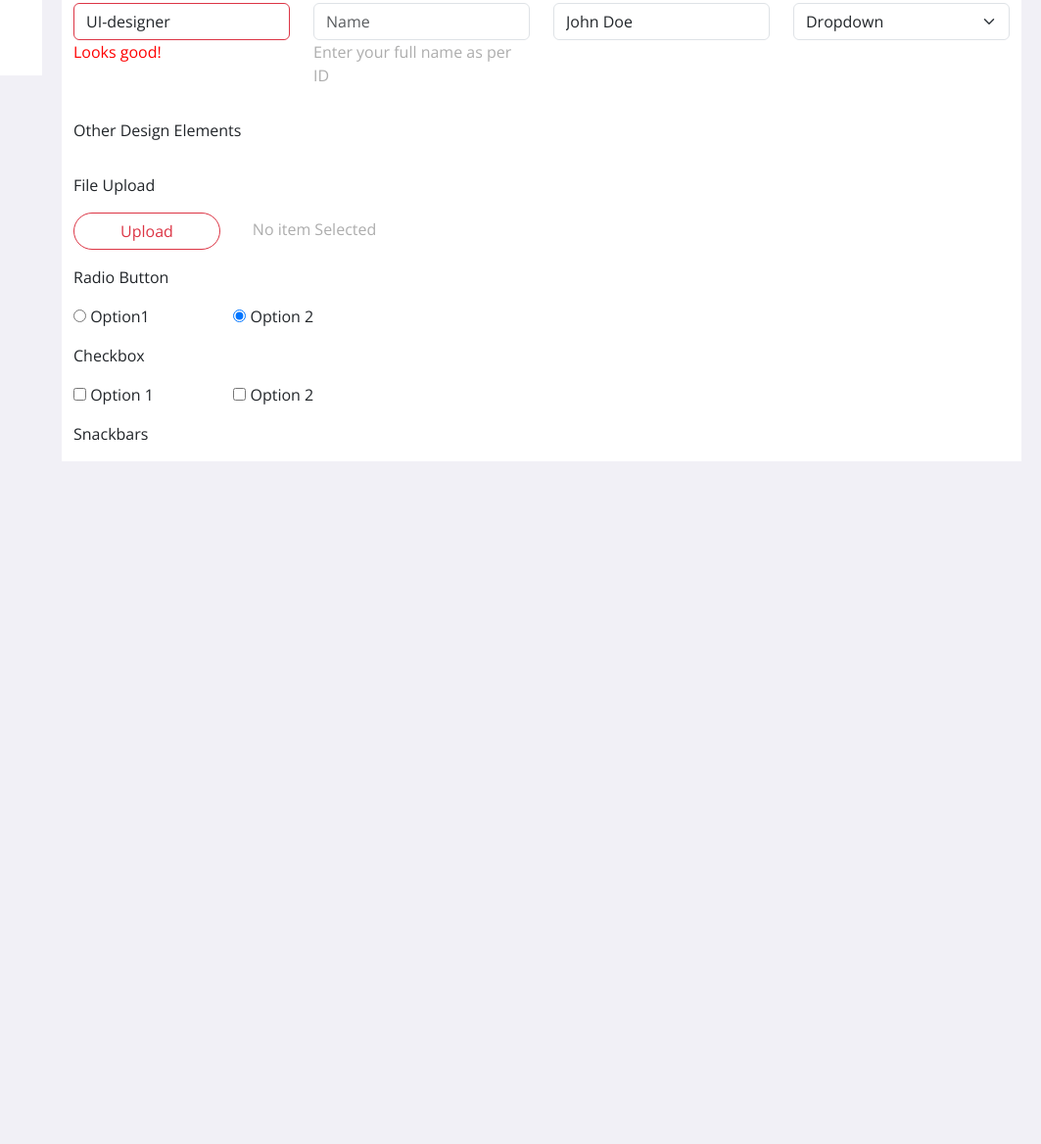
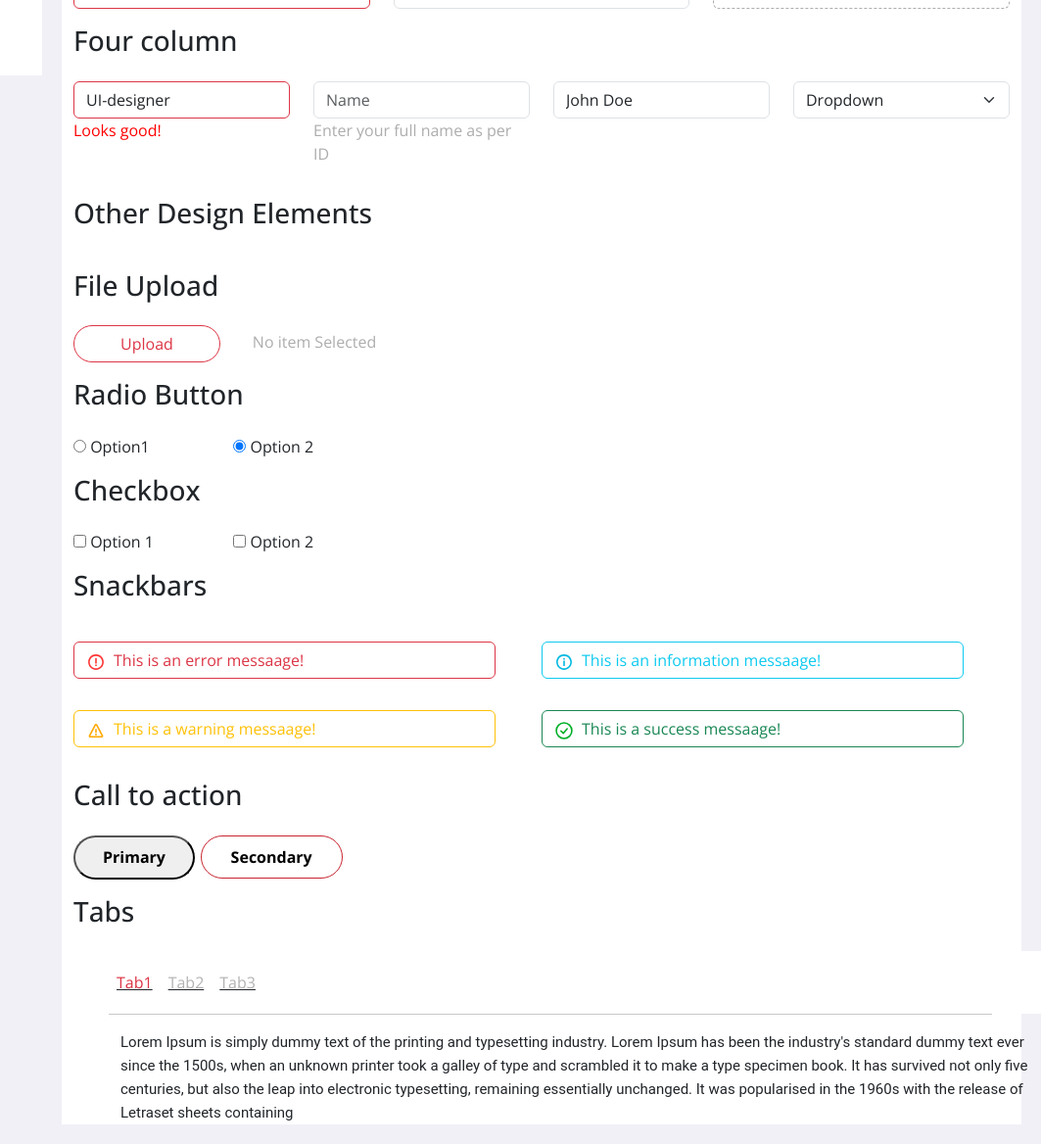
Before and after one commit to iurvashi-thakkar/Tatva-Urvashi-HTML_ASSIGNMENT, a plain HTML site: page HTML TRAINING ASSIGNMENT/innerpage5.html in a window 1280 px wide. Shown: the part 723-1891 px from the top of the page at 98% size, without its empty margins (217-1280 px from the left). Before the commit the page ends 1214 px from the top, so only its background shows below. Drawn offline with nearby package versions, Linux system fonts and the light colour scheme.

Commit message:
Update innerpage5.html
changed

```diff
--- a/HTML TRAINING ASSIGNMENT/innerpage5.html
+++ b/HTML TRAINING ASSIGNMENT/innerpage5.html
@@ -4,6 +4,25 @@
     <meta charset="UTF-8">
     <meta name="viewport" content="width=device-width, initial-scale=1.0">
     <title>Document</title>
+    <style>
+        .error{
+    width: 20px;
+    height: 20px;
+}
+.primary{
+    border-radius: 23px;
+    width: 124px;
+    height: 45px;
+    box-shadow: none;
+}
+.second{
+    width: 145px;
+    height: 44px;
+    border: 1px solid #C8242F;
+    border-radius: 22px;
+    background: white;
+}
+    </style>
 </head>
 <body>
 
@@ -24,7 +43,7 @@
 		<a href="#" class="brand"></a>
 		<ul class="side-menu">
             <li><a href="/dashboard5.html" ><img src="./images/dashboard-default.svg" style="margin-left: 12px;margin-right: 12px;">Dashboard</a></li>
-            <li><a href="#" class="active " ><img src="./images/graph-active.svg" style="margin-left: 12px;margin-right: 12px;">  Analysis</a></li>
+            <li><a href="/" class="active " ><img src="./images/graph-active.svg" style="margin-left: 12px;margin-right: 12px;">  Analysis</a></li>
             <li><a href="#" ><img src="./images/inbox-default.svg" style="margin-left: 12px;margin-right: 12px;">  Inbox</a></li>
             <li><a href="#" ><img src="./images/clock-default.svg" style="margin-left: 12px;margin-right: 12px;">  History</a></li>
             <li><a href="#" ><img src="./images/user-default.svg" style="margin-left: 12px;margin-right: 12px;">  Users</a></li>
@@ -63,7 +82,7 @@
     <div class="container-fluid" style="background: #ffffff;">
         <div class="row">
             <div class="col-lg-12">
-                One column
+                <h3>One column</h3>
             </div>
             <div class="col-lg-12 my-3">
                 <input type="text" class="form-control" id="exampleInputEmail1" aria-describedby="emailHelp" placeholder="Name">
@@ -73,9 +92,9 @@
                     <option>Dropdown</option>
                 </select>
             </div>
-            <div class="form-floating col-lg-12 my-3">
-                <textarea class="form-control" placeholder="Leave a comment here" id="floatingTextarea2" style="height: 100px"></textarea>
-                <label for="floatingTextarea2">Comments</label>
+            <div class="col-lg-12 my-3">
+                <textarea name="address" class="form-control" cols="20" rows="4" placeholder="Multiple line"></textarea>
+
               </div>
         </div>
 
@@ -84,7 +103,7 @@
 
         <div class="row">
             <div class="col-lg-12">
-                Two column
+                <h3>Two column</h3>
             </div>
             <div class="row">
                 <div class="col-lg-6 col-md-6 my-3">
@@ -109,7 +128,7 @@
         <!-- three column row -->
         <div class="row">
             <div class="col-lg-12">
-                Three column
+                <h3>Three column</h3>
             </div>
             <div class="col-lg-4 col-md-4 my-3">
                 <input type="text" class="form-control border-danger" id="exampleInputEmail1" aria-describedby="emailHelp" placeholder="Name">
@@ -126,7 +145,7 @@
     <!-- four column row -->
     <div class="row">
         <div class="col-lg-12">
-            Four column
+           <h3> Four column</h3>
         </div>
         <div class="col-lg-3 col-md-3 my-3">
 
@@ -154,10 +173,10 @@
     <!-- other desgn element-file upload -->
     <div class="row">
         <div class="col-lg-12 my-3">
-            Other Design Elements
+            <h3>Other Design Elements</h3>
         </div>
         <div class="col-lg-12 my-3">
-            File Upload
+            <h3>File Upload</h3>
         </div>
         <div class="col-12">
             <button type="button" class="btn btn-outline-danger" style="border-radius: 20px;width:150px">Upload</button>
@@ -168,7 +187,7 @@
     <!-- Radio Button -->
     <div class="row">
         <div class="col-lg-12 my-3">
-            Radio Button
+            <h3>Radio Button</h3>
         </div>
         <div class="col-lg-2 custom-control custom-radio custom-control-inline">
             <input type="radio" id="customRadioInline1" name="customRadioInline1" class="custom-control-input">
@@ -183,7 +202,7 @@
     <!-- checkbox -->
     <div class="row">
         <div class="col-lg-12 my-3">
-            Checkbox
+           <h3>Checkbox</h3>
         </div>
         <div class="col-lg-2">
             <input type="checkbox" id="vehicle1" name="vehicle1" value="Bike">
@@ -198,24 +217,68 @@
     <!-- Snackbars -->
     <div class="row">
         <div class="col-lg-12 my-3">
-            Snackbars
+            <h3>Snackbars</h3>
         </div>
         <div class="row">
-           <div class="col-lg-6 col-md-6">
-
+           <div class="col-lg-6 col-md-6 my-3">
+            <button class="btn btn-outline-danger d-flex" style="width: 95%;">
+                <img src="/images/error-icon.svg" alt="" class="error me-2 mt-1">This is an error messaage!
+            </button>
            </div>
-            <div class="col-lg-6 col-md-6">
-
+            <div class="col-lg-6 col-md-6 my-3">
+                <button class="btn btn-outline-info d-flex" style="width: 95%;">
+                    <img src="/images/info-icon.svg" alt="" class="error me-2 mt-1">This is an information messaage!
+                </button>
             </div>
         </div>
         <div class="row">
-            <div class="col-lg-6 col-md-6">
-
+            <div class="col-lg-6 col-md-6 my-3">
+                <button class="btn btn-outline-warning d-flex" style="width: 95%;">
+                    <img src="/images/warning-icon.svg" alt="" class="error me-2 mt-1">This is a warning messaage!
+                </button>
             </div>
-            <div class="col-lg-6 col-md-6">
-
+            <div class="col-lg-6 col-md-6 my-3">
+                <button class="btn btn-outline-success d-flex" style="width: 95%;">
+                    <img src="/images/success-icon.svg" alt="" class="error me-2 mt-1">This is a success messaage!
+                </button>
             </div>
         </div>
+    </div>
+
+    <!-- call to action -->
+    <div class="row">
+        <div class="col-lg-12 my-3">
+            <h3>Call to action</h3>
+        </div>
+        <div class="col-lg-1 me-5 col-md-2 col-sm-1 col-1">
+            <button class="btn-danger primary"><b>Primary</b></button>
+        </div>
+        <div class="col-lg-1 col-md-2 col-sm-1 col-1">
+            <button class="btn-outline-danger second"><b>Secondary</b></button>
+        </div>
+    </div>
+
+    <!-- Tabs -->
+    <div class="row">
+        <div class="col-lg-12 my-3">
+            <h3>Tabs</h3>
+        </div>
+        <nav class="navbar navbar-expand-lg ms-5">
+            <ul class="navbar-nav" style="text-decoration: underline;">
+                <li>
+                    <a class="nav-link text-danger" href="#">Tab1</a>
+                </li>
+                <li class="nav-item">
+                    <a class="nav-link disabled" href="#" aria-disabled="true">Tab2</a>
+                </li>
+                <li class="nav-item">
+                    <a class="nav-link disabled" href="#" tabindex="-1" aria-disabled="true">Tab3</a>
+                </li>
+            </ul>
+        </nav>
+        <hr class="ms-5" style="width: 92%;">
+        <div class="ms-5" style="width: 1119px; font: normal normal normal 15px/24px Roboto;">Lorem Ipsum is simply dummy text of the printing and typesetting industry. Lorem Ipsum has been the industry's standard dummy text ever since the 1500s, when an unknown printer took a galley of type and scrambled it to make a type specimen book. It has survived not only five centuries, but also the leap into electronic typesetting, remaining essentially unchanged. It was popularised in the 1960s with the release of Letraset sheets containing</div>
+    </div>
     </div>
 
 </div>
```
